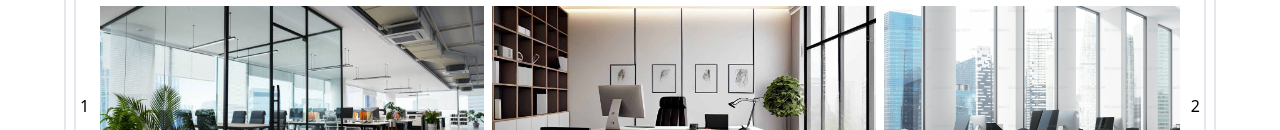
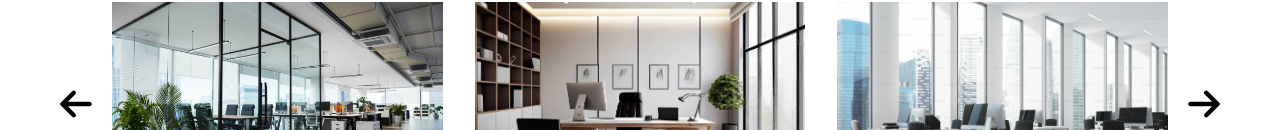
Before and after one commit to VitaliyKalmykov/invest, a React (Create React App) app: page /consultation in a window 1280 px wide. Shown: the part 670-800 px from the top of the page. Built offline with nearby package versions, Linux system fonts and the light colour scheme.

Commit message:
finish offline consultation part at consult section

```diff
--- a/src/components/Main/ConsultSection/ConsultOffline.jsx
+++ b/src/components/Main/ConsultSection/ConsultOffline.jsx
@@ -1,5 +1,6 @@
 import React from 'react';
 import ConsultOfflineCarousel from "./ConsultOfflineCarousel";
+import ConsultOfflineInfo from "./ConsultOfflineInfo";
 
 const ConsultOffline = () => {
 
@@ -7,33 +8,7 @@ const ConsultOffline = () => {
     return (
         <div>
             <h2 className="text-center pt-6 pb-6 font-medium">Visit our office in Washington</h2>
-            <div className=" flex gap-8 mb-6">
-                <iframe
-                    src="https://www.google.com/maps/embed?pb=!1m18!1m12!1m3!1d48275.2406113317!2d-77.02560866431844!3d38.88708982472199!2m3!1f0!2f0!3f0!3m2!1i1024!2i768!4f13.1!3m3!1m2!1s0x89b7b7bcdecbb1df%3A0x715969d86d0b76bf!2z0JHRltC70LjQuSDQtNGW0Lw!5e0!3m2!1suk!2sua!4v1737633269312!5m2!1suk!2sua"
-                    className="w-96 h-96 rounded-xl border-4 shadow-lg" allowFullScreen="" loading="lazy"
-                    referrerPolicy="no-referrer-when-downgrade">
-                </iframe>
-                <div>
-                    <h3 className="text-center font-semibold">Details for you</h3>
-                    <ul className="list-disc flex flex-col gap-2 justify-center">
-                        <li>We are open from 8 a.m. to 8 p.m., seven days a week.</li>
-                        <li>The first consultation is <span className="font-bold">free</span>, with no obligations.</li>
-                        <li>You don't need prior knowledge about investments — we provide comprehensive guidance and
-                            support.
-                        </li>
-                        <li className="text-nowrap">Your start-up capital can be as little as <span
-                            className="font-bold">$100</span>, making investing accessible to everyone.
-                        </li>
-                        <li>Our team consists of experienced financial advisors with a track record of successful
-                            investments.
-                        </li>
-                        <li>We offer customized investment plans tailored to your goals and risk preferences.</li>
-                        <li>Regular updates and reports on the performance of your investments ensure transparency.</li>
-                        <li>Access to exclusive opportunities in stock markets, real estate, and emerging industries.
-                        </li>
-                    </ul>
-                </div>
-            </div>
+            <ConsultOfflineInfo/>
             <ConsultOfflineCarousel/>
         </div>
     );
--- a/src/components/Main/ConsultSection/ConsultOfflineCarousel.jsx
+++ b/src/components/Main/ConsultSection/ConsultOfflineCarousel.jsx
@@ -1,4 +1,4 @@
-import React, { useState } from 'react';
+import React, { useState, useEffect } from 'react';
 import Button from '../../UI/Button'
 
 import OfficeConsult1 from '../../../assets/carousel/OfficeConsult1.jpg';
@@ -16,6 +16,7 @@ import OfficeConsult12 from '../../../assets/carousel/OfficeConsult12.jpg';
 import OfficeConsult13 from '../../../assets/carousel/OfficeConsult13.jpg';
 import OfficeConsult14 from '../../../assets/carousel/OfficeConsult14.jpg';
 import OfficeConsult15 from '../../../assets/carousel/OfficeConsult15.jpg';
+import sprite from "../../../assets/symbol-defs.svg";
 
 
 const ConsultCarousel = () => {
@@ -38,55 +39,108 @@ const ConsultCarousel = () => {
     ];
 
     const [currentIndex, setCurrentIndex] = useState(0);
+    const [visibleItems, setVisibleItems] = useState(3);
 
-    const visibleItems = 3;
+    useEffect(() => {
+        const handleResize = () => {
+            if (window.innerWidth < 481) {
+                setVisibleItems(1); // Телефони
+            } else if (window.innerWidth < 789) {
+                setVisibleItems(2); // Планшети
+            } else {
+                setVisibleItems(3); // Десктопи
+            }
+        };
 
-    const gap = 16;
+        // Викликати під час монтування та при зміні розміру
+        handleResize();
+        window.addEventListener("resize", handleResize);
 
-    const totalWidth = 100 + (gap / visibleItems) * (visibleItems - 1);
-
+        // Очистка слухача подій
+        return () => window.removeEventListener("resize", handleResize);
+    }, []);
 
     const handlePrev = () => {
         setCurrentIndex((prevIndex) =>
-        prevIndex === 0 ? images.length - visibleItems : prevIndex - 1);
+            (prevIndex - visibleItems + images.length) % images.length
+        );
     };
 
     const handleNext = () => {
         setCurrentIndex((prevIndex) =>
-            prevIndex === images.length - visibleItems ? 0 : prevIndex + 1
+            (prevIndex + visibleItems) % images.length
         );
     };
 
+    const handleDotClick = (index) => {
+        setCurrentIndex(index * visibleItems);
+    };
+
+    const totalDots = Math.ceil(images.length / visibleItems);
+
     return (
-        <div className="p-2 border-2">
+        <div className="p-2">
             <h2 className="text-center font-medium">Office Gallery</h2>
 
-            {/* buttons */}
+            <div className="relative p-6 bg-white">
+                {/* Кнопка для попереднього слайда */}
+                <Button
+                    onClick={handlePrev}
+                    className="absolute -left-5 top-1/2 transform -translate-y-1/2"
+                >
+                    <svg className="w-12 h-9 z-50 rotate-[270deg]">
+                        <use className="z-50" xlinkHref={`${sprite}#arrow`} />
+                    </svg>
+                </Button>
 
-            <div className="relative border-2 p-6 bg-white">
-                <Button onClick={handlePrev} type={"button"} className="absolute left-1 top-1/2 cursor-pointer">1</Button>
-                <Button onClick={handleNext} type={"button"} className="absolute right-1 top-1/2 cursor-pointer">2</Button>
+                {/* Кнопка для наступного слайда */}
+                <Button
+                    onClick={handleNext}
+                    className="absolute -right-5 top-1/2 transform -translate-y-1/2"
+                >
+                    <svg className="w-12 h-9 cursor-pointer z-50 rotate-90">
+                        <use className="z-50" xlinkHref={`${sprite}#arrow`} />
+                    </svg>
+                </Button>
 
-                {/* slider */}
-
+                {/* Слайдер */}
                 <div className="overflow-hidden w-full">
-                    <div className="flex gap-2 transition-transform duration-500"
-                         style={{
-                             transform: `translateX(-${
-                                 currentIndex * (totalWidth / visibleItems)
-                             }%)`,
-
-                         }}>
-                        {images.map((image, index) => {
-                            return (
-                                <div className={"w-96 h-44 flex-shrink-0"} key={index}>
-                                    <img className={"h-full w-full object-cover"} src={image}
-                                         alt={`Office Image ${index + 1}`}/>
-                                </div>
-                            )
-                        })}
+                    <div
+                        className="flex transition-transform duration-500"
+                        style={{
+                            transform: `translateX(-${(100 / visibleItems) * currentIndex}%)`,
+                        }}
+                    >
+                        {images.map((image, index) => (
+                            <div
+                                className="flex-shrink-0 xl:w-1/3 md:w-1/2 sm:w-full h-44 pr-4 pl-4"
+                                key={index}
+                            >
+                                <img
+                                    className="h-full w-full object-cover"
+                                    src={image}
+                                    alt={`Office Image ${index + 1}`}
+                                />
+                            </div>
+                        ))}
                     </div>
                 </div>
+
+                {/* Точки для перемикання слайдів */}
+                <div className="flex justify-center items-center mt-4">
+                    {Array.from({ length: totalDots }).map((_, dotIndex) => (
+                        <Button
+                            key={dotIndex}
+                            onClick={() => handleDotClick(dotIndex)}
+                            className={`w-3 h-3 rounded-full mx-1 ${
+                                dotIndex === Math.floor(currentIndex / visibleItems)
+                                    ? "bg-blue-500"
+                                    : "bg-gray-300"
+                            }`}
+                        ></Button>
+                    ))}
+                </div>
+
             </div>
         </div>
     );
--- /dev/null
+++ b/src/components/Main/ConsultSection/ConsultOfflineInfo.jsx
@@ -0,0 +1,35 @@
+import React from 'react';
+
+const ConsultOfflineInfo = () => {
+    return (
+        <div className="flex xl:flex-row md:flex-col sm:flex-col gap-8 mb-6">
+            <iframe
+                src="https://www.google.com/maps/embed?pb=!1m18!1m12!1m3!1d48275.2406113317!2d-77.02560866431844!3d38.88708982472199!2m3!1f0!2f0!3f0!3m2!1i1024!2i768!4f13.1!3m3!1m2!1s0x89b7b7bcdecbb1df%3A0x715969d86d0b76bf!2z0JHRltC70LjQuSDQtNGW0Lw!5e0!3m2!1suk!2sua!4v1737633269312!5m2!1suk!2sua"
+                className="h-96 xl:w-96 md:w-full sm:w-full rounded-xl border-4 shadow-lg" allowFullScreen="" loading="lazy"
+                referrerPolicy="no-referrer-when-downgrade">
+            </iframe>
+            <div>
+                <h3 className="text-center font-semibold">Details for you</h3>
+                <ul className="list-disc flex flex-col gap-2 justify-center">
+                    <li>We are open from 8 a.m. to 8 p.m., seven days a week.</li>
+                    <li>The first consultation is <span className="font-bold">free</span>, with no obligations.</li>
+                    <li>You don't need prior knowledge about investments — we provide comprehensive guidance and
+                        support.
+                    </li>
+                    <li className="text-wrap">Your start-up capital can be as little as <span
+                        className="font-bold">$100</span>, making investing accessible to everyone.
+                    </li>
+                    <li>Our team consists of experienced financial advisors with a track record of successful
+                        investments.
+                    </li>
+                    <li>We offer customized investment plans tailored to your goals and risk preferences.</li>
+                    <li>Regular updates and reports on the performance of your investments ensure transparency.</li>
+                    <li>Access to exclusive opportunities in stock markets, real estate, and emerging industries.
+                    </li>
+                </ul>
+            </div>
+        </div>
+    );
+};
+
+export default ConsultOfflineInfo;
```
